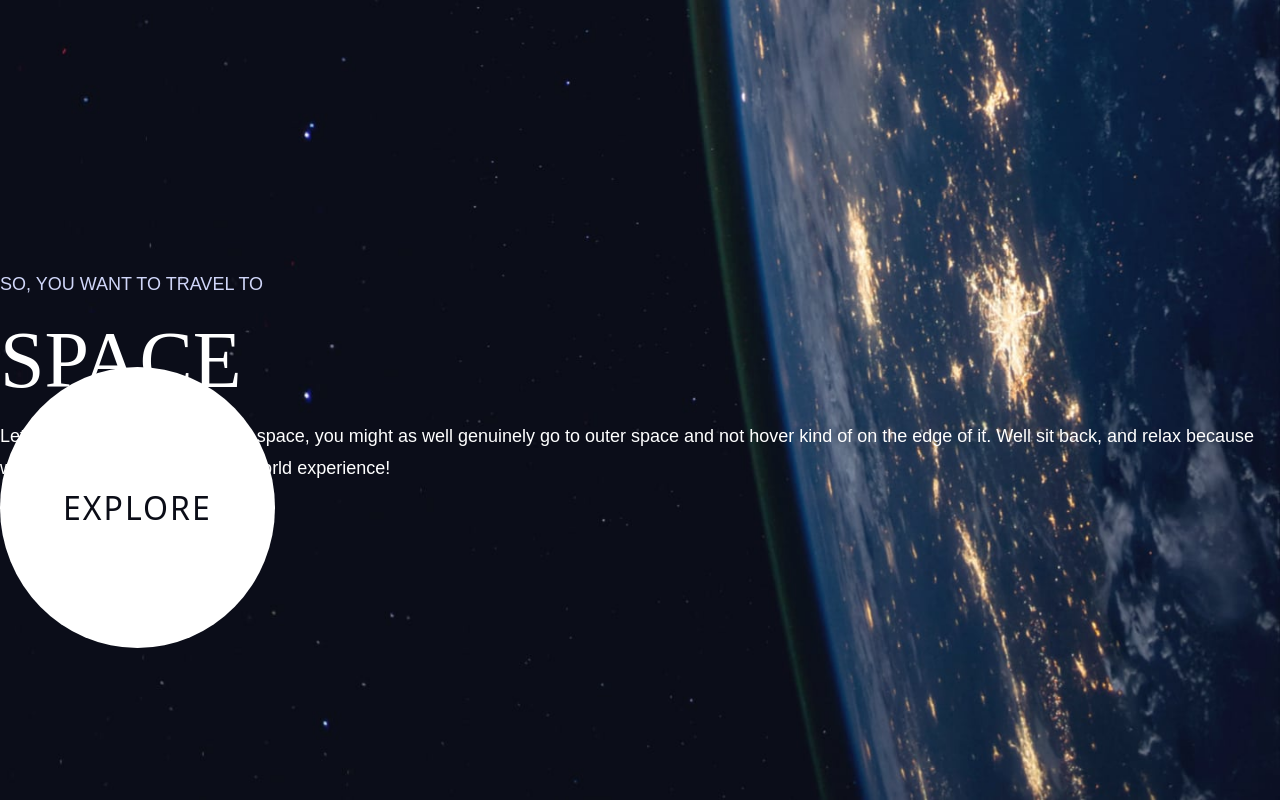
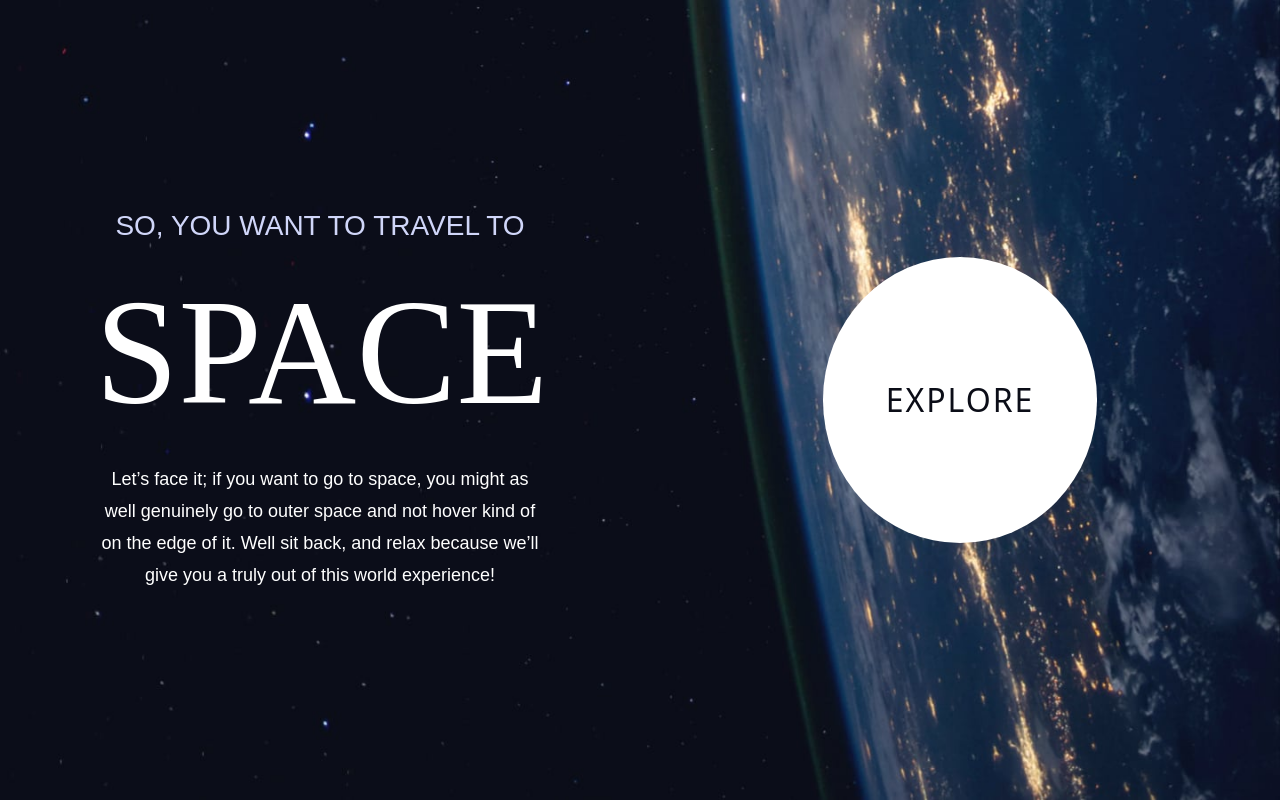
Before and after one commit to esyef/space-tourism-website, a React (Vite) app: page / in a window 1280 px wide. Built offline with nearby package versions, Linux system fonts and the light colour scheme.

Commit message:
feat: home page respnvie

```diff
--- a/src/pages/home/Home.jsx
+++ b/src/pages/home/Home.jsx
@@ -1,17 +1,23 @@
 const Home = () => {
   return (
-    <main className='bg-home h-screen grid place-content-center'>
-      <h2 className='body text-periwinkleBlue'>SO, YOU WANT TO TRAVEL TO</h2>
-      <h1 className='text-[80px] text-white font-bellefair'>SPACE</h1>
+    <main className='bg-home min-h-screen grid grid-cols-1 gap-y-20 md:gap-y-[151px] xl:grid-cols-2 xl:items-center'>
+      <section className='text-center w-[327px] md:w-[450px] mx-auto flex flex-col gap-4 md:gap-6'>
+        <h2 className='body text-periwinkleBlue md:text-md'>
+          SO, YOU WANT TO TRAVEL TO
+        </h2>
+        <h1 className='text-[80px] text-white font-bellefair md:text-3xl'>
+          SPACE
+        </h1>
         <p className='body text-white'>
           Let’s face it; if you want to go to space, you might as well genuinely
           go to outer space and not hover kind of on the edge of it. Well sit
           back, and relax because we’ll give you a truly out of this world
           experience!
         </p>
+      </section>
 
-      <div>
-        <a href='#' className='button'>
+      <div className='self-center justify-self-center'>
+        <a href='#' className='button block'>
           EXPLORE
         </a>
       </div>
```
Lines whose indentation alone changed are shown as unchanged.
